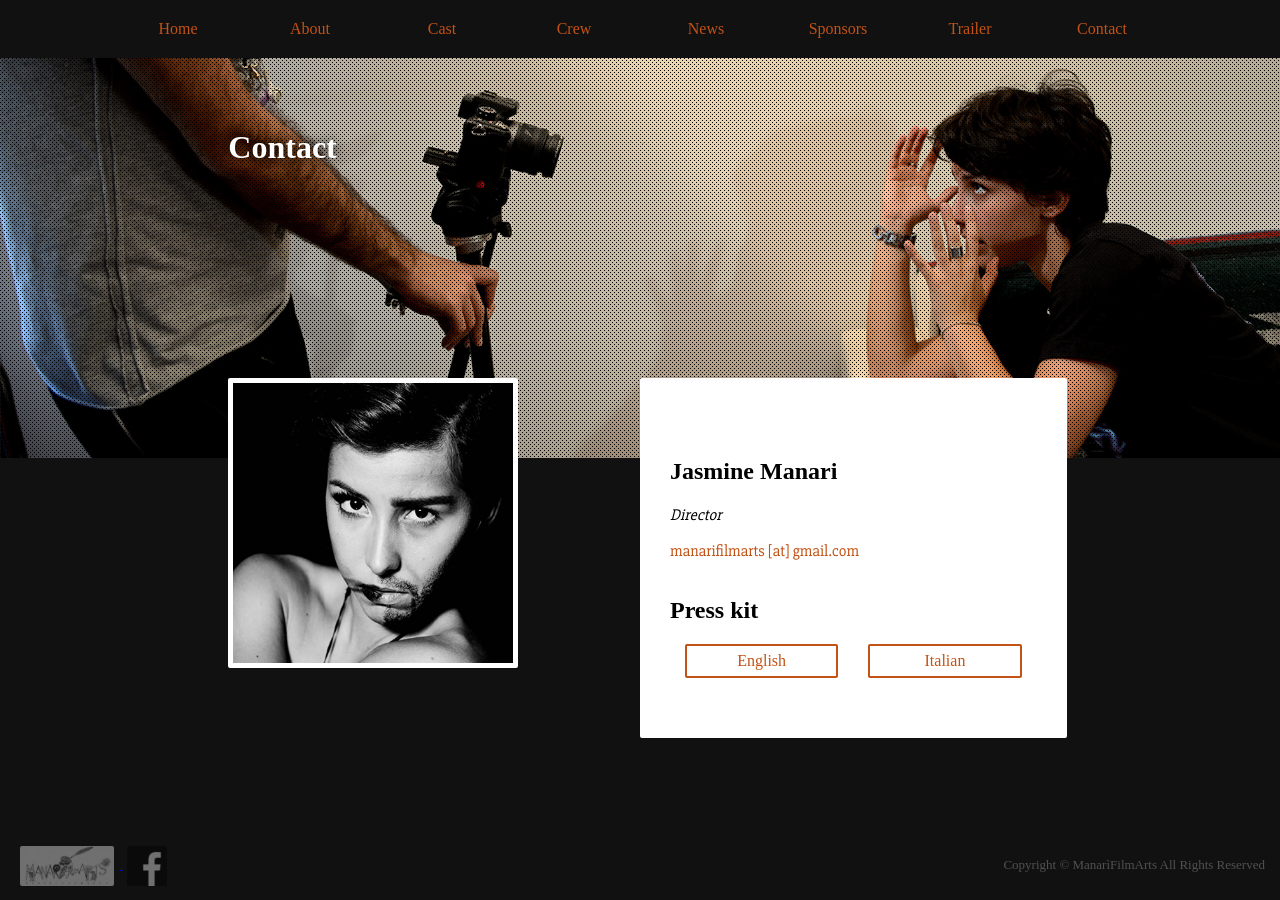
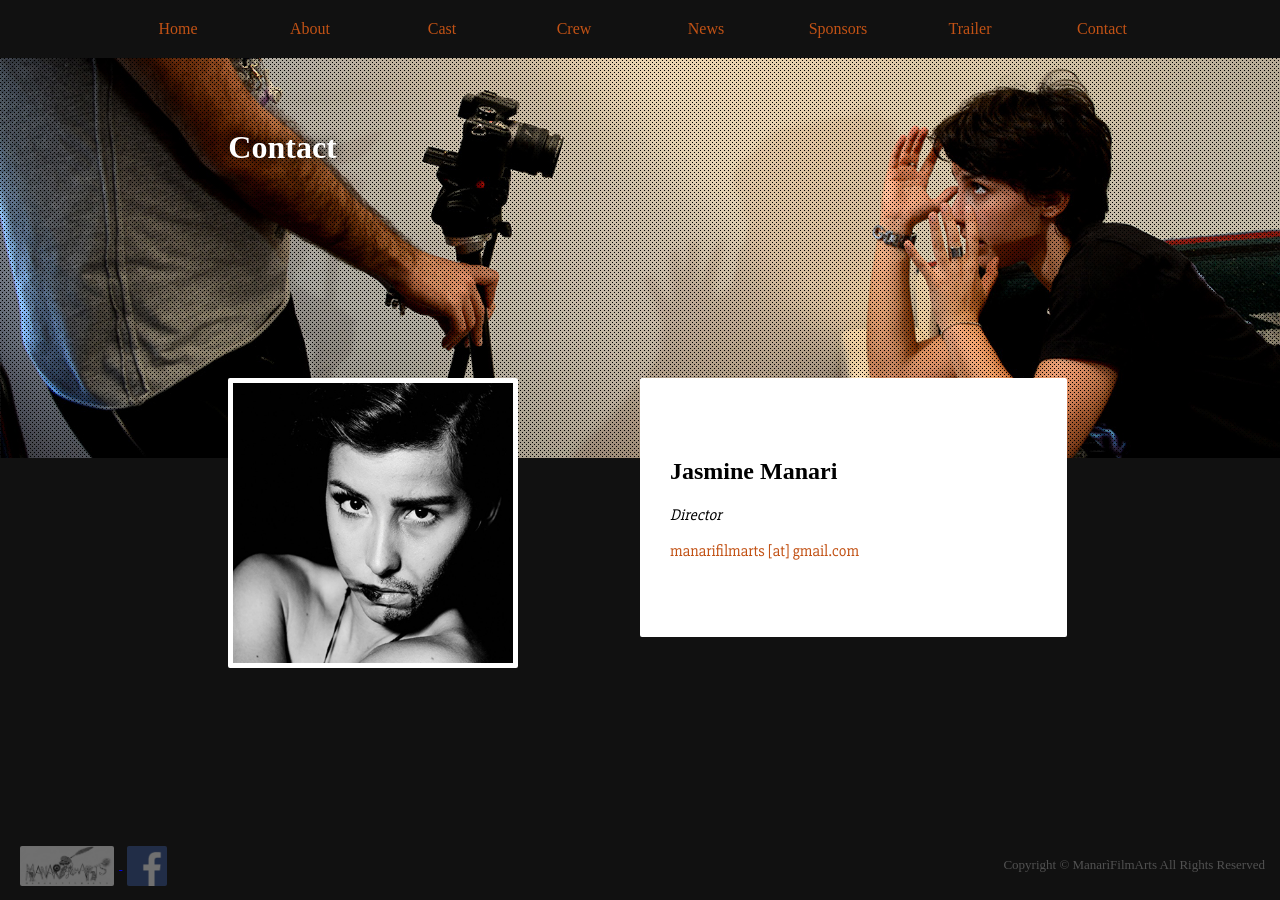
Before and after one commit to JasmineManari/jasminemanari.github.io, a Jekyll site: the page built from contact.html, in a window 1280 px wide. Built offline with Jekyll 4.4.1, drawn with Linux system fonts in a browser that asks for light colours; some web fonts are replaced.

Commit message:
corrections on contact page and footer

```diff
--- a/assets/css/page.sass
+++ b/assets/css/page.sass
@@ -32,9 +32,9 @@ footer
     height: 40px
     width: auto
     opacity: 0.4
-    transition: opacity 0.4s cubic-bezier(0.75, 0, 0.125, 1)
+    transition: opacity 0.4s ease-out
     &:hover
-      opacity: 0.6
+      opacity: 0.8
 
 
 h1
@@ -147,9 +147,3 @@ h2
       color: $orange
       &:hover
         color: $yellow
-
-
-.press
-  div
-    font-family: $font2
-    text-align: center
--- a/contact.html
+++ b/contact.html
@@ -24,13 +24,6 @@ css   : contact.css
       <h2>Jasmine Manari</h2>
       <p><i>Director</i></p>
       <p><a class="link" href="mailto:manarifilmarts[*AT]gmail.com">manarifilmarts [at] gmail.com</a></p>
-      <div class="container-fluid">
-        <div class="row press">
-          <h2>Press kit</h2>
-          <div class="col-md-6"><a class="btn" target="_blank" href="assets/doc/press-kit-en.pdf">English</a></div>
-          <div class="col-md-6"><a class="btn" target="_blank" href="assets/doc/press-kit-it.pdf">Italian</a></div>
-        </div>
-      </div>
     </div>
   </div>
 </div>
```
Also changed, not shown: assets/img/facebook.png, 2 other files.
